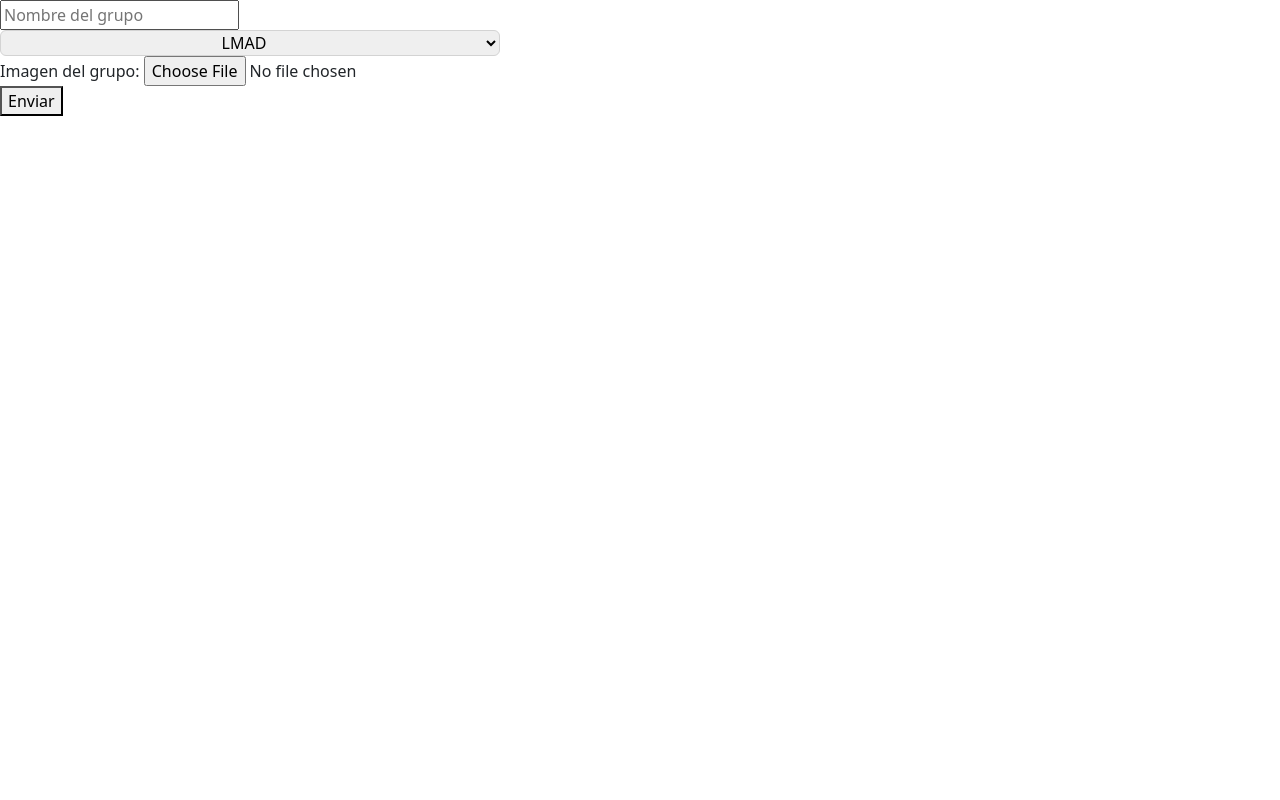
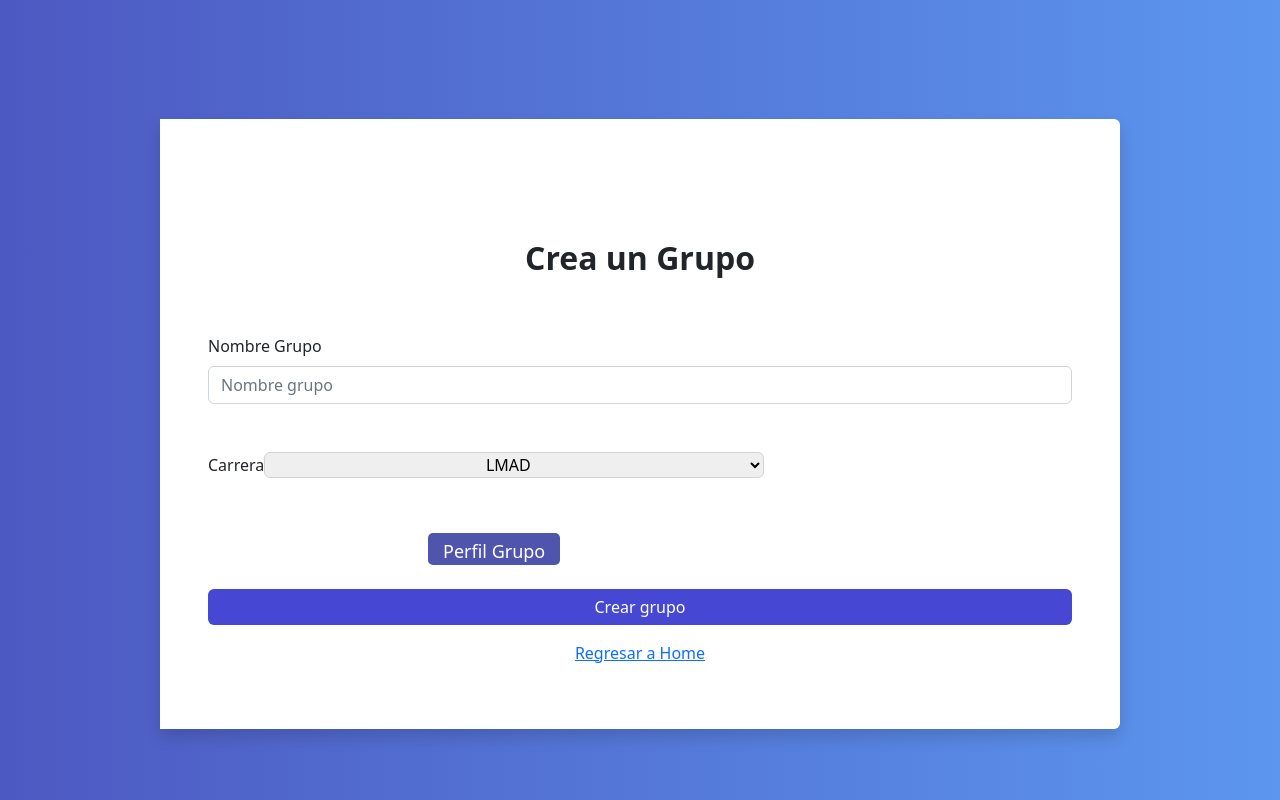
Before and after one commit to ZairaF9/AnimMe, a React (Create React App) app: page /CreateGroup in a window 1280 px wide. Built offline with nearby package versions, Linux system fonts and the light colour scheme; no server answers; sample sign-in values are in the browser's storage; grey boxes are pictures that could not be loaded; the HTML template or start-up script is replaced by a standard one.

Commit message:
Update CreateGroup.jsx

```diff
--- a/src/pages/CreateGroup.jsx
+++ b/src/pages/CreateGroup.jsx
@@ -1,17 +1,15 @@
-import React, {useState, useEffect} from 'react';
-import { useNavigate} from 'react-router-dom';
-import {ref, uploadBytesResumable, getDownloadURL } from "firebase/storage";
-import {storage,db} from "../Firebase";
-import { doc, setDoc, onSnapshot, collection, query, where, getDocs} from "firebase/firestore";
-import {v4 as uuidv4} from 'uuid';
+import React, { useState, useEffect } from 'react';
+import { useNavigate,Link } from 'react-router-dom';
+import { ref, uploadBytesResumable, getDownloadURL } from "firebase/storage";
+import { storage, db } from "../Firebase";
+import { doc, setDoc, onSnapshot, collection, query, where, getDocs } from "firebase/firestore";
+import { v4 as uuidv4 } from 'uuid';
 
-const CreateGroup = () =>
-{
+const CreateGroup = () => {
     const [err, setErr] = useState(false);
     const navigate = useNavigate();
 
-    const handleSubmit = async (e) =>
-    {
+    const handleSubmit = async (e) => {
         e.preventDefault();
         const NameGroup = e.target[0].value;
         const Carrera = e.target[1].value;
@@ -38,14 +36,13 @@ const CreateGroup = () =>
                 (error) => {
                     setErr(true);
                 },
-                () =>
-                 {
-                    getDownloadURL(uploadTask.snapshot.ref).then( async (downloadURL) =>{
-                        await setDoc(doc(db, "GroupsChat", Gruopuuid),{
+                () => {
+                    getDownloadURL(uploadTask.snapshot.ref).then(async (downloadURL) => {
+                        await setDoc(doc(db, "GroupsChat", Gruopuuid), {
                             uid: Gruopuuid,
                             Messages: Messages
                         });
-                        await setDoc(doc(db,"Groups",Gruopuuid),{
+                        await setDoc(doc(db, "Groups", Gruopuuid), {
                             uid: Gruopuuid,
                             NameGroup,
                             Carrera,
@@ -63,21 +60,52 @@ const CreateGroup = () =>
         }
     }
 
-    return(
-        <form onSubmit={handleSubmit}>
-            <input type="text" placeholder='Nombre del grupo'/><br/>
-            <select className='carrera-user rounded'>
+    return (
+        <div className="form-creategroup">
+            <div className="container w-75 mt-5">
+                <div className="row align-items-stretch rounded shadow">
+                    <div className="col bg-group d-none d-lg-block col-md-5 col-lg-5 col-xl-6">
+                    </div>
+                    <div className="col bg-white p-5 rounded-end">
+                        <div className="text-end">
+                            <img src="" width="48" alt="" />
+                        </div>
+                        <h2 className="fw-bold text-center py-5">Crea un Grupo</h2>
+
+                        <form onSubmit={handleSubmit} id="form-group">
+                            <div className="mb-4">
+                                <label htmlFor="text" className="form-label">Nombre Grupo</label>
+                                <input type="text" className='form-control' placeholder='Nombre grupo' /><br />
+                            </div>
+
+                            <div className="mb-4">
+                                <label htmlFor="carrera" className="form-label">Carrera</label>
+                                <select className="carrera-user rounded">
                                     <option value="LMAD">LMAD</option>
                                     <option value="LCC">LCC</option>
                                     <option value="LSTI">LSTI</option>
                                     <option value="LMA">LMA</option>
                                     <option value="LF">LF</option>
                                     <option value="LA">LA</option>
-            </select><br/>
-            Imagen del grupo: <input type="file" /><br/>
-            <button type="submit">Enviar</button>
+                                </select><br />
+                            </div>
+                            <div className="mb-4" id="group-imagen">
+                                <input type="file" id='img-grupo-id' className="File_Grupo"/><br />
+                                <label htmlFor="img-grupo-id" className="Label_Grupo" id="file_grupo_id">Perfil Grupo</label><br></br>
+                            </div>
+                            <div className="d-grid">
+                                <button type="submit" className="btn btn-primary" id="btn-create">Crear grupo</button>
                                 {err && <span>Algo ha fallado</span>}
+                            </div>
+                            <div className="my-3 text-center">
+                                <span><Link to="/">Regresar a Home </Link></span>
+                            </div>
                         </form>
+
+                    </div>
+                </div>
+            </div>
+        </div>
     );
 };
 
```
Lines whose indentation alone changed are shown as unchanged.
